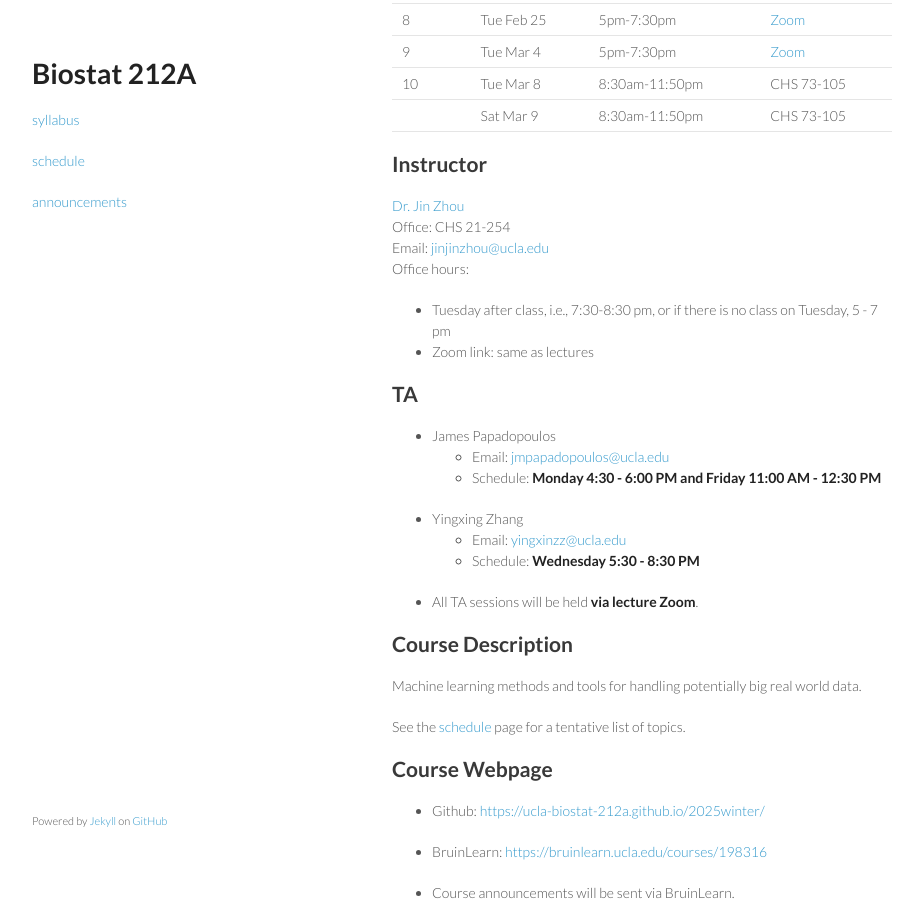
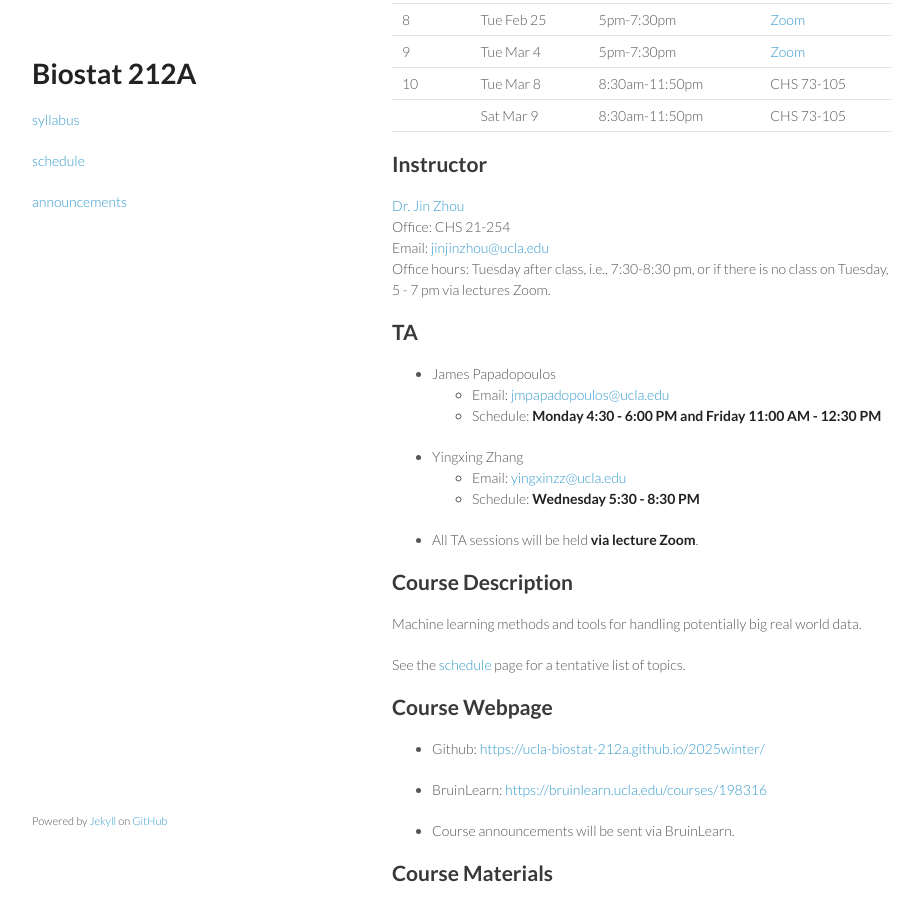
Before and after one commit to ucla-biostat-212a/2025winter, a Jekyll site: the page built from syllabus/syllabus.md, in a window 1280 px wide and 900 px high, scrolled down 468 px. Shown: the whole window, without its empty margins (178-1101 px from the left). Built offline with Jekyll 4.4.1, drawn with Linux system fonts in a browser that asks for light colours.

Commit message:
revise OH

```diff
--- a/syllabus/syllabus.md
+++ b/syllabus/syllabus.md
@@ -30,8 +30,7 @@ title: Biostat 212A
 Office: CHS 21-254
 Email: <jinjinzhou@ucla.edu>
 Office hours:
-- Tuesday after class, i.e., 7:30-8:30 pm, or if there is no class on Tuesday, 5 - 7 pm
-- Zoom link: same as lectures
+  Tuesday after class, i.e., 7:30-8:30 pm, or if there is no class on Tuesday, 5 - 7 pm via lectures Zoom.
 
 ## TA
 
```
